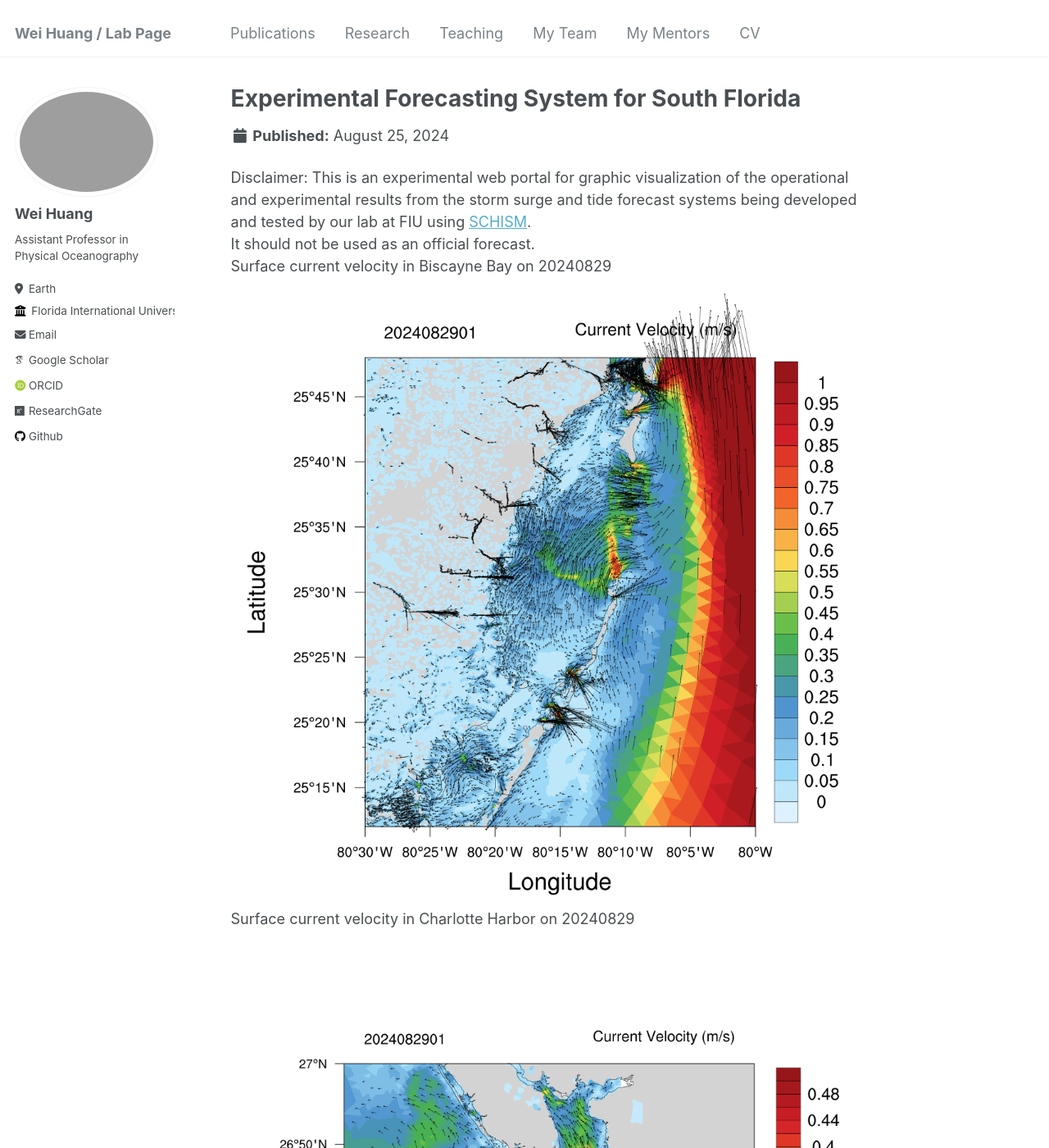
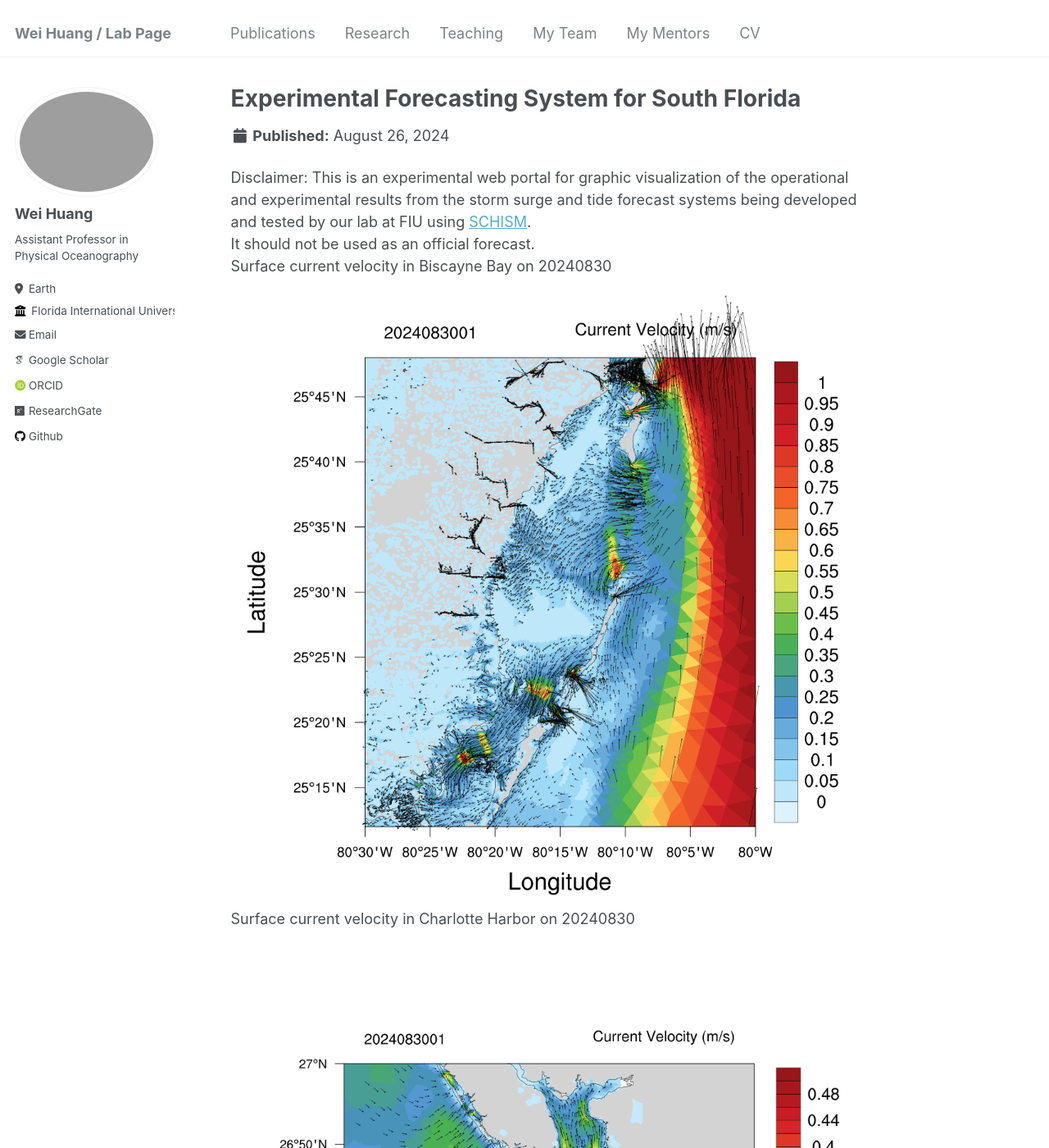
Before and after one commit to huang96169/huang96169.github.io, a Jekyll site: the page built from _research/research-1.md, in a window 1280 px wide and 1400 px high. Shown: the whole window at 82% size. Built offline with Jekyll 4.4.1, drawn with Linux system fonts in a browser that asks for light colours; some web fonts are replaced; some of the changed text lies outside the part shown.

Commit message:
replaced research_uv1.gif research_salt1.gif research_temp1.gif and replaced research_elev2.gif research_uv2.gif research_salt2.gif research_temp2.gif

```diff
--- a/_research/research-1.md
+++ b/_research/research-1.md
@@ -1,7 +1,7 @@
 ---
 title: "Experimental Forecasting System for South Florida"
-short: Surface current velocity of South Florida from 20240825 to 20240829
-date: 2024-08-25
+short: Surface current velocity of South Florida from 20240826 to 20240830
+date: 2024-08-26
 short1: "Disclaimer: This is an experimental web portal for graphic visualization of the operational and experimental results from the storm surge and tide forecast systems being developed and tested by our lab at FIU using [SCHISM](https://ccrm.vims.edu/schismweb/). It should not be used as an official forecast."
 excerpt: "<img src='/images/research_uv1.gif'>"
 collection: research
@@ -10,11 +10,11 @@ collection: research
 Disclaimer:
 This is an experimental web portal for graphic visualization of the operational and experimental results from the storm surge and tide forecast systems being developed and tested by our lab at FIU using [SCHISM](https://ccrm.vims.edu/schismweb/).<br/>
 It should not be used as an official forecast.<br/>
-Surface current velocity in Biscayne Bay on 20240829<br/>
+Surface current velocity in Biscayne Bay on 20240830<br/>
 <img src='/images/research_Bbay.png'>
-Surface current velocity in Charlotte Harbor on 20240829<br/>
+Surface current velocity in Charlotte Harbor on 20240830<br/>
 <img src='/images/research_Cbay.png'>
-Surface current velocity in Tampa Bay on 20240829<br/>
+Surface current velocity in Tampa Bay on 20240830<br/>
 <img src='/images/research_Tbay.png'>
 The map below showns observational stations used for validating the model's results, as well as the horizontal grid. <br/>
 The horizontal grid for SCHISM in simulating Biscayne Bay in South Florida, using flexible resolution resolving levees and canals (1-2 m), watershed rural and urban areas (30m-50m) and coastal ocean (500m-5km).<br/>
```
Also changed, not shown: _research/research-2.md (+6 -6 lines), images/research_Bbay.png, images/research_Cbay.png, images/research_Tbay.png, images/research_maxelev2.gif.
